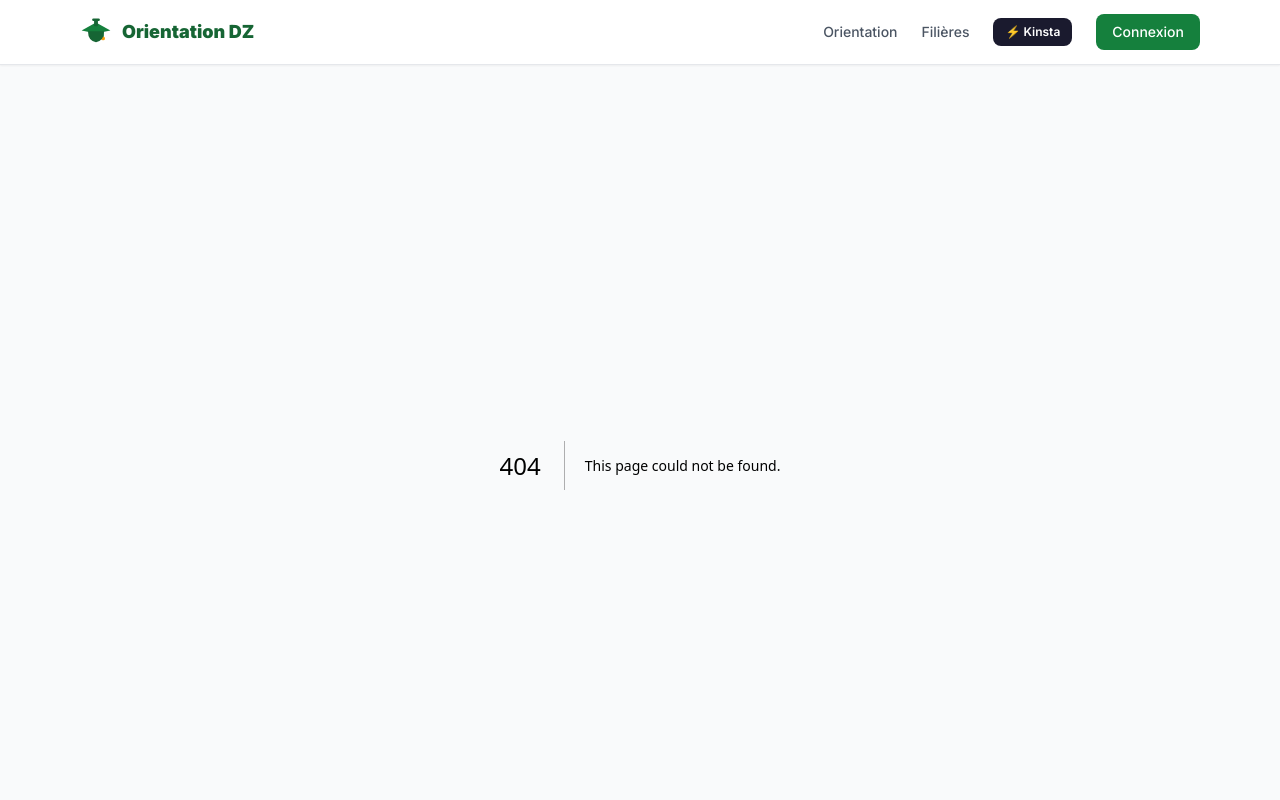
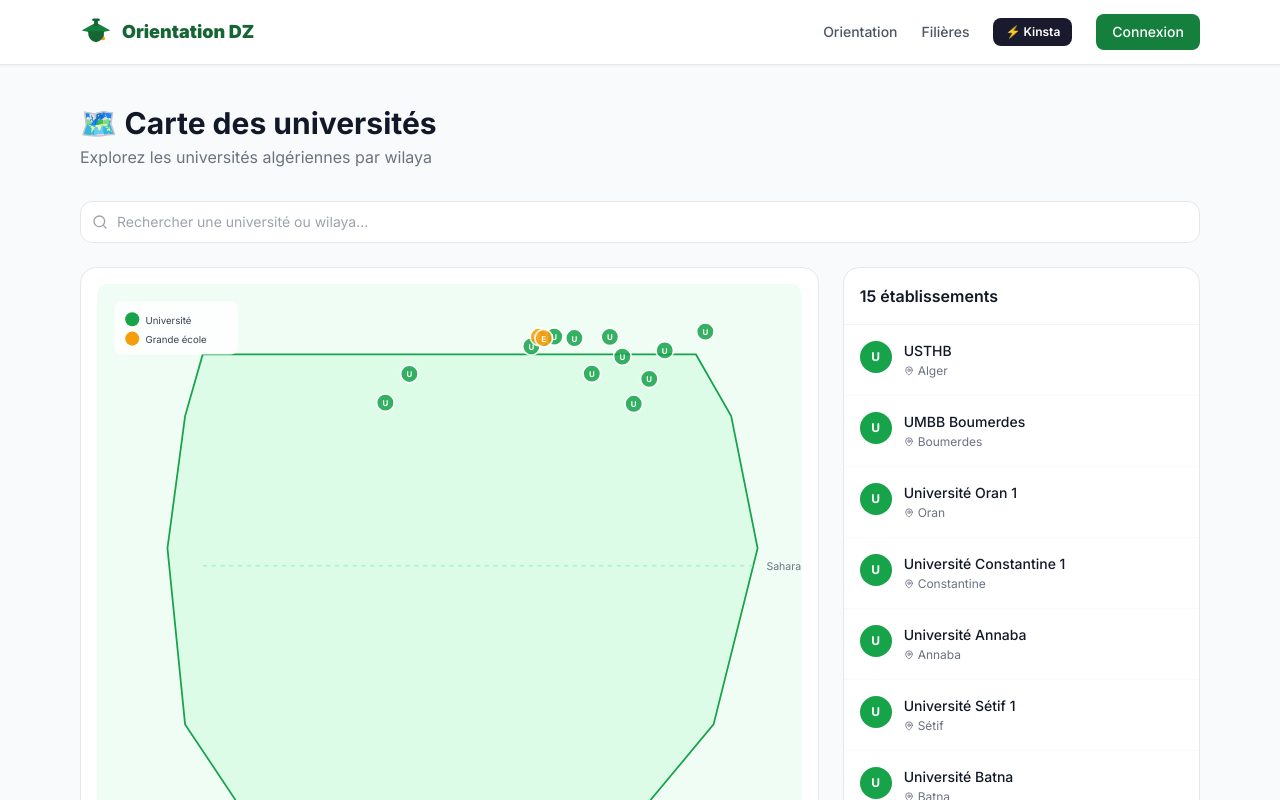
Before and after one commit to khedimbenyakhlef-cloud/khedimacadimy, a Next.js app in the folder frontend/: page /carte in a window 1280 px wide. Before the commit this address had no page. Shown: the top 800 px of the page. Built offline with nearby package versions, Linux system fonts and the light colour scheme.

Commit message:
Feature: page carte interactive des universités

```diff
--- /dev/null
+++ b/frontend/app/carte/page.tsx
@@ -0,0 +1,168 @@
+'use client'
+import { useState } from 'react'
+import { MapPin, University, Search } from 'lucide-react'
+
+const UNIVERSITES = [
+  { nom: "USTHB", wilaya: "Alger", lat: 36.7067, lng: 3.1778, type: "univ", filieres: ["Informatique", "Mathématiques", "Physique"] },
+  { nom: "UMBB Boumerdes", wilaya: "Boumerdes", lat: 36.7567, lng: 3.4775, type: "univ", filieres: ["Génie civil", "Génie électrique"] },
+  { nom: "Université Oran 1", wilaya: "Oran", lat: 35.6969, lng: -0.6331, type: "univ", filieres: ["Médecine", "Droit", "Sciences"] },
+  { nom: "Université Constantine 1", wilaya: "Constantine", lat: 36.3650, lng: 6.6147, type: "univ", filieres: ["Médecine", "Architecture"] },
+  { nom: "Université Annaba", wilaya: "Annaba", lat: 36.9000, lng: 7.7667, type: "univ", filieres: ["Génie des mines", "Informatique"] },
+  { nom: "Université Sétif 1", wilaya: "Sétif", lat: 36.1898, lng: 5.4108, type: "univ", filieres: ["Médecine", "Génie mécanique"] },
+  { nom: "Université Batna", wilaya: "Batna", lat: 35.5561, lng: 6.1744, type: "univ", filieres: ["Architecture", "Sciences"] },
+  { nom: "Université Tlemcen", wilaya: "Tlemcen", lat: 34.8828, lng: -1.3153, type: "univ", filieres: ["Médecine", "Droit"] },
+  { nom: "Université Béjaïa", wilaya: "Béjaïa", lat: 36.7508, lng: 5.0564, type: "univ", filieres: ["Génie civil", "Économie"] },
+  { nom: "Université Biskra", wilaya: "Biskra", lat: 34.8500, lng: 5.7333, type: "univ", filieres: ["Architecture", "Génie civil"] },
+  { nom: "Université Blida", wilaya: "Blida", lat: 36.4800, lng: 2.8289, type: "univ", filieres: ["Aéronautique", "Médecine"] },
+  { nom: "Université Tizi Ouzou", wilaya: "Tizi Ouzou", lat: 36.7167, lng: 4.0500, type: "univ", filieres: ["Génie électrique", "Droit"] },
+  { nom: "ESI Alger", wilaya: "Alger", lat: 36.7525, lng: 3.0422, type: "ecole", filieres: ["Informatique", "IA"] },
+  { nom: "École Polytechnique", wilaya: "Alger", lat: 36.7100, lng: 3.1800, type: "ecole", filieres: ["Génie", "Sciences"] },
+  { nom: "Université M'sila", wilaya: "M'sila", lat: 35.7044, lng: 4.5439, type: "univ", filieres: ["Sciences", "Lettres"] },
+]
+
+const REGIONS = ["Toutes", "Nord", "Est", "Ouest", "Centre", "Sud"]
+
+export default function CartePage() {
+  const [recherche, setRecherche] = useState('')
+  const [selected, setSelected] = useState<typeof UNIVERSITES[0] | null>(null)
+  const [region, setRegion] = useState('Toutes')
+
+  const filtrees = UNIVERSITES.filter(u =>
+    u.nom.toLowerCase().includes(recherche.toLowerCase()) ||
+    u.wilaya.toLowerCase().includes(recherche.toLowerCase())
+  )
+
+  return (
+    <div className="max-w-6xl mx-auto px-4 py-10">
+      <div className="mb-8">
+        <h1 className="text-3xl font-bold text-gray-900">🗺️ Carte des universités</h1>
+        <p className="text-gray-500 mt-1">Explorez les universités algériennes par wilaya</p>
+      </div>
+
+      <div className="relative mb-6">
+        <Search size={16} className="absolute left-3 top-1/2 -translate-y-1/2 text-gray-400" />
+        <input
+          type="text"
+          placeholder="Rechercher une université ou wilaya..."
+          value={recherche}
+          onChange={e => setRecherche(e.target.value)}
+          className="w-full pl-9 pr-4 py-2.5 border border-gray-200 rounded-xl text-sm focus:outline-none focus:ring-2 focus:ring-green-400"
+        />
+      </div>
+
+      <div className="grid lg:grid-cols-3 gap-6">
+        {/* Carte SVG Algérie */}
+        <div className="lg:col-span-2 bg-white rounded-2xl border border-gray-200 p-4 relative overflow-hidden" style={{minHeight: '500px'}}>
+          <svg viewBox="0 0 800 700" className="w-full h-full" style={{minHeight: '450px'}}>
+            {/* Fond Algérie simplifié */}
+            <rect width="800" height="700" fill="#f0fdf4" rx="12"/>
+
+            {/* Forme approximative de l'Algérie */}
+            <path d="M 120 80 L 680 80 L 720 150 L 750 300 L 700 500 L 600 620 L 400 680 L 200 650 L 100 500 L 80 300 L 100 150 Z"
+              fill="#dcfce7" stroke="#16a34a" strokeWidth="2"/>
+
+            {/* Lignes de régions */}
+            <line x1="120" y1="320" x2="750" y2="320" stroke="#86efac" strokeWidth="1" strokeDasharray="5,5"/>
+            <text x="760" y="325" fontSize="12" fill="#6b7280">Sahara</text>
+
+            {/* Points des universités */}
+            {UNIVERSITES.map((u, i) => {
+              const x = ((u.lng + 8) / 17) * 680 + 60
+              const y = ((37 - u.lat) / 15) * 600 + 50
+              const isSelected = selected?.nom === u.nom
+              return (
+                <g key={i} onClick={() => setSelected(u)} style={{cursor: 'pointer'}}>
+                  <circle
+                    cx={x} cy={y}
+                    r={isSelected ? 14 : 10}
+                    fill={u.type === 'ecole' ? '#f59e0b' : '#16a34a'}
+                    stroke="white" strokeWidth="2"
+                    opacity={isSelected ? 1 : 0.85}
+                  />
+                  {isSelected && (
+                    <circle cx={x} cy={y} r={20} fill="none" stroke="#16a34a" strokeWidth="2" opacity="0.4"/>
+                  )}
+                  <text x={x} y={y + 4} textAnchor="middle" fontSize="9" fill="white" fontWeight="bold">
+                    {u.type === 'ecole' ? 'E' : 'U'}
+                  </text>
+                  {isSelected && (
+                    <text x={x} y={y - 18} textAnchor="middle" fontSize="10" fill="#15803d" fontWeight="bold">
+                      {u.nom.substring(0, 15)}
+                    </text>
+                  )}
+                </g>
+              )
+            })}
+
+            {/* Légende */}
+            <g transform="translate(20, 20)">
+              <rect width="140" height="60" fill="white" rx="8" opacity="0.9"/>
+              <circle cx="20" cy="20" r="8" fill="#16a34a"/>
+              <text x="35" y="25" fontSize="11" fill="#374151">Université</text>
+              <circle cx="20" cy="42" r="8" fill="#f59e0b"/>
+              <text x="35" y="47" fontSize="11" fill="#374151">Grande école</text>
+            </g>
+          </svg>
+        </div>
+
+        {/* Liste des universités */}
+        <div className="bg-white rounded-2xl border border-gray-200 overflow-hidden">
+          <div className="p-4 border-b border-gray-100">
+            <h2 className="font-semibold text-gray-900">{filtrees.length} établissements</h2>
+          </div>
+          <div className="overflow-y-auto" style={{maxHeight: '480px'}}>
+            {filtrees.map((u, i) => (
+              <button
+                key={i}
+                onClick={() => setSelected(u)}
+                className={`w-full text-left p-4 border-b border-gray-50 hover:bg-green-50 transition ${selected?.nom === u.nom ? 'bg-green-50 border-l-4 border-l-green-500' : ''}`}
+              >
+                <div className="flex items-start gap-3">
+                  <div className={`w-8 h-8 rounded-full flex items-center justify-center text-white text-xs font-bold shrink-0 ${u.type === 'ecole' ? 'bg-amber-500' : 'bg-green-600'}`}>
+                    {u.type === 'ecole' ? 'E' : 'U'}
+                  </div>
+                  <div>
+                    <p className="font-medium text-gray-900 text-sm">{u.nom}</p>
+                    <p className="text-xs text-gray-500 flex items-center gap-1 mt-0.5">
+                      <MapPin size={10}/> {u.wilaya}
+                    </p>
+                  </div>
+                </div>
+              </button>
+            ))}
+          </div>
+        </div>
+      </div>
+
+      {/* Détail université sélectionnée */}
+      {selected && (
+        <div className="mt-6 bg-white rounded-2xl border border-green-200 p-6">
+          <div className="flex items-start justify-between">
+            <div>
+              <h2 className="text-xl font-bold text-gray-900">{selected.nom}</h2>
+              <p className="text-green-700 flex items-center gap-1 mt-1">
+                <MapPin size={14}/> {selected.wilaya}
+              </p>
+            </div>
+            <span className={`px-3 py-1 rounded-full text-sm font-medium ${selected.type === 'ecole' ? 'bg-amber-100 text-amber-700' : 'bg-green-100 text-green-700'}`}>
+              {selected.type === 'ecole' ? '🏛️ Grande école' : '🎓 Université'}
+            </span>
+          </div>
+          <div className="mt-4">
+            <p className="text-sm font-medium text-gray-700 mb-2">Filières disponibles :</p>
+            <div className="flex flex-wrap gap-2">
+              {selected.filieres.map((f, i) => (
+                <span key={i} className="bg-gray-100 text-gray-700 px-3 py-1 rounded-full text-sm">
+                  {f}
+                </span>
+              ))}
+            </div>
+          </div>
+          <div className="mt-4 text-xs text-gray-400">
+            📍 Coordonnées : {selected.lat}°N, {selected.lng}°E
+          </div>
+        </div>
+      )}
+    </div>
+  )
+}
```
